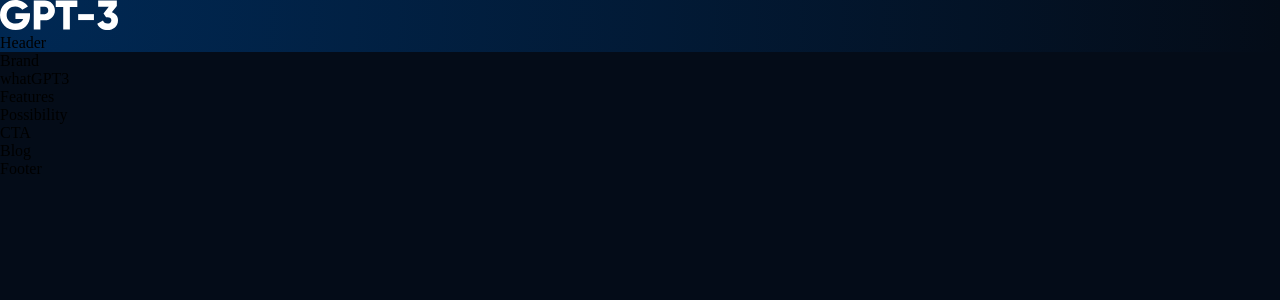
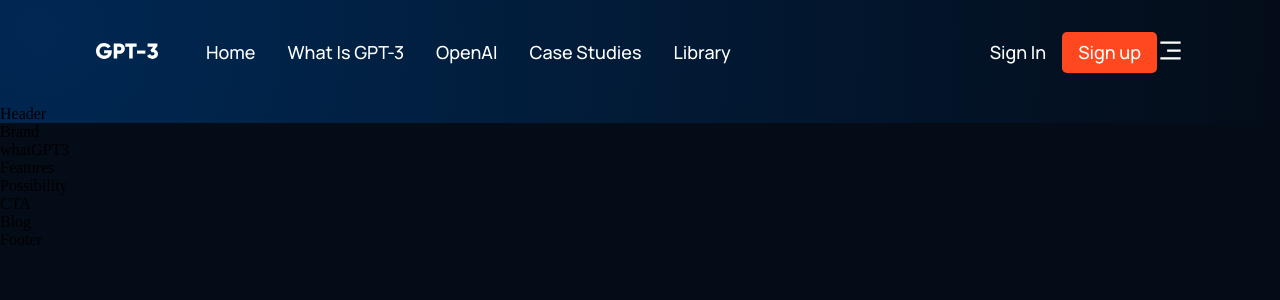
Before and after one commit to DavidAsrorxonov/X-3, a React (Vite) app: page / in a window 1280 px wide. Shown: the top 300 px of the page. Built offline with nearby package versions, Linux system fonts and the light colour scheme.

Commit message:
Add Navbar component with responsive menu and styling

```diff
--- a/src/components/navbar/Navbar.css
+++ b/src/components/navbar/Navbar.css
@@ -0,0 +1,60 @@
+.gpt3__navbar {
+  display: flex;
+  justify-content: space-between;
+  align-items: center;
+  padding: 2rem 6rem;
+}
+
+.gpt3__navbar-links {
+  flex: 1;
+  display: flex;
+  justify-content: flex-start;
+  align-items: center;
+}
+
+.gpt3__navbar-links_logo {
+  margin-right: 2rem;
+}
+.gpt3__navbar-links_logo img {
+  width: 62px;
+  height: 16px;
+}
+
+.gpt3__navbar-links_container {
+  display: flex;
+  flex-direction: row;
+}
+
+.gpt3__navbar-sign {
+  display: flex;
+  justify-content: flex-end;
+  align-items: center;
+}
+
+.gpt3__navbar-links_container p,
+.gpt3__navbar-sign p,
+.gpt3__navbar-menu_container p {
+  color: #fff;
+  font-family: var(--font-family);
+  font-weight: 500;
+  font-size: 18px;
+  line-height: 25px;
+  text-transform: capitalize;
+  margin: 0 1rem;
+  cursor: pointer;
+}
+
+.gpt3__navbar-sign button,
+.gpt3__navbar-menu_container button {
+  padding: 0.5rem 1rem;
+  color: #fff;
+  background: #ff4820;
+  font-family: var(--font-family);
+  font-weight: 500;
+  font-size: 18px;
+  line-height: 25px;
+  border-radius: 5px;
+  border: none;
+  outline: none;
+  cursor: pointer;
+}
--- a/src/components/navbar/Navbar.jsx
+++ b/src/components/navbar/Navbar.jsx
@@ -1,15 +1,70 @@
-import React from "react";
+import React, { useState } from "react";
 import "./Navbar.css";
 import { RiMenu3Line, RiCloseLine } from "react-icons/ri";
 import logo from "../../assets/logo.svg";
 
+const Menu = () => {
+  return (
+    <>
+      <p>
+        <a href="#home">Home</a>
+      </p>
+      <p>
+        <a href="#whatgpt3">What is GPT-3</a>
+      </p>
+      <p>
+        <a href="#possibility">OpenAI</a>
+      </p>
+      <p>
+        <a href="#features">Case Studies</a>
+      </p>
+      <p>
+        <a href="#blog">Library</a>
+      </p>
+    </>
+  );
+};
+
 const Navbar = () => {
+  const [toggleMenu, setToggleMenu] = useState(false);
+
   return (
     <div className="gpt3__navbar">
       <div className="gpt3__navbar-links">
         <div className="gpt3__navbar-links_logo">
           <img src={logo} alt="logo" />
         </div>
+        <div className="gpt3__navbar-links_container">
+          <Menu />
+        </div>
+      </div>
+
+      <div className="gpt3__navbar-sign">
+        <p>Sign in</p>
+        <button type="button">Sign up</button>
+      </div>
+
+      <div className="gpt3__navbar-menu">
+        {toggleMenu ? (
+          <RiCloseLine
+            color="#fff"
+            size={27}
+            onClick={() => setToggleMenu(false)}
+          />
+        ) : (
+          <RiMenu3Line
+            color="#fff"
+            size={27}
+            onClick={() => setToggleMenu(true)}
+          />
+        )}
+        {toggleMenu && (
+          <div className="gpt3__navbar-menu_container scale-up-center">
+            <div className="gpt3__navbar-menu_container-links">
+              <Menu />
+            </div>
+          </div>
+        )}
       </div>
     </div>
   );
```
